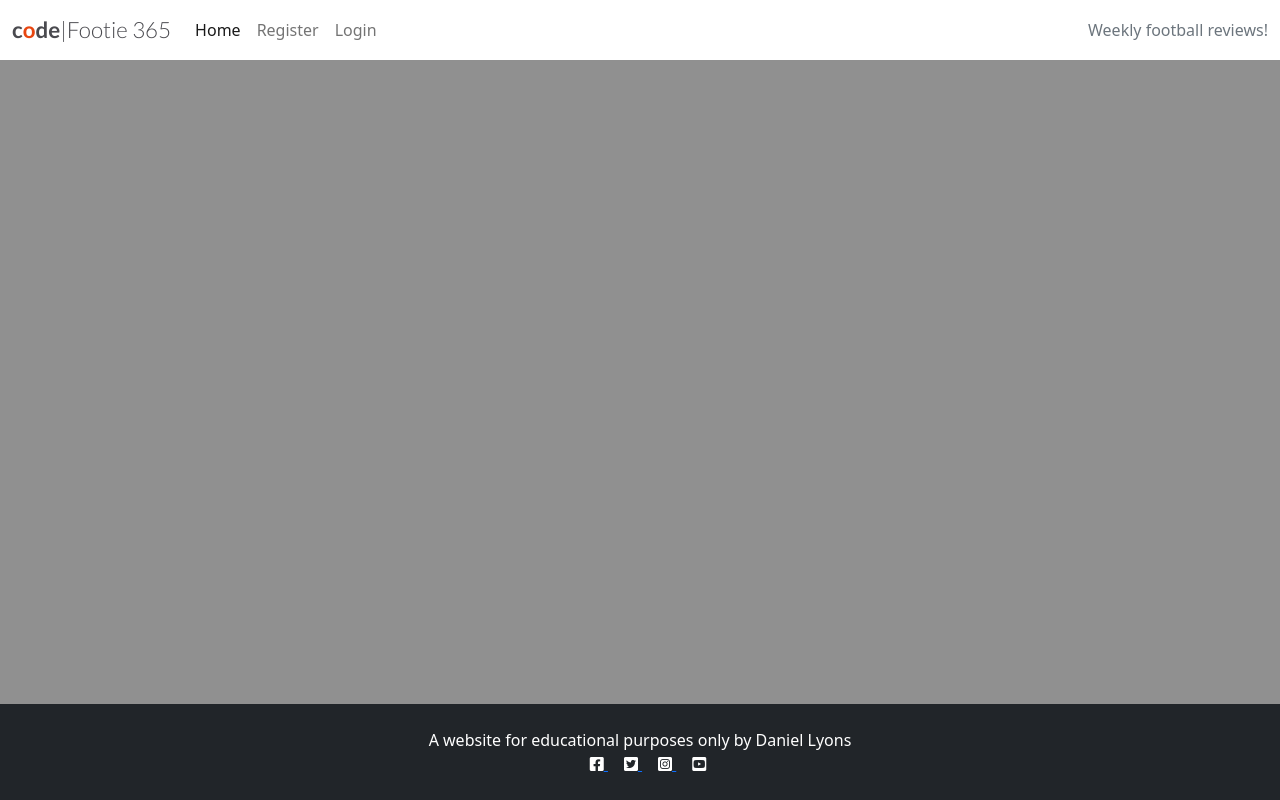
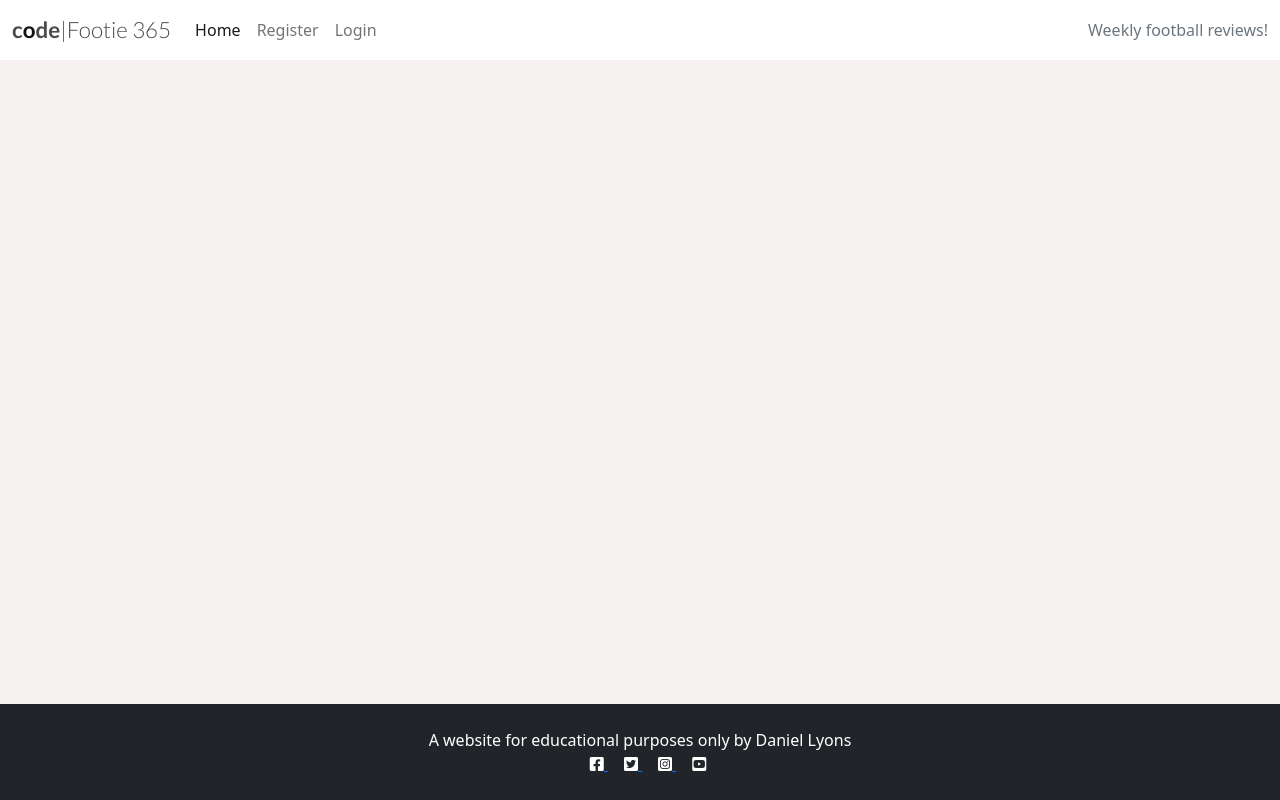
Before and after one commit to chancandan/portfolio-project-4-Footie365, a Django app: page / in a window 1280 px wide. Run offline with Django 3.2, Linux system fonts and the light colour scheme; data that the repository does not hold is empty.

Commit message:
Change font colours on main page

```diff
--- a/static/css/style.css
+++ b/static/css/style.css
@@ -1,5 +1,5 @@
 body {
-    background-color: #909090;
+    background-color: #F6F2F2;
 }
 
 .brand {
@@ -10,7 +10,7 @@ body {
 }
 
 .red-o {
-    color: #E84610;
+    color: #121212;
 }
 
 .thin {
@@ -26,7 +26,7 @@ body {
 }
 
 .main-bg {
-    background-color: #909090;
+    background-color: #F6F2F2;
 }
 
 .card {
@@ -93,7 +93,7 @@ body {
 
 .post-link:hover,
 .page-link {
-    color: #E84610;
+    color: #F6F2F2;
 }
 
 .post-title {
```
